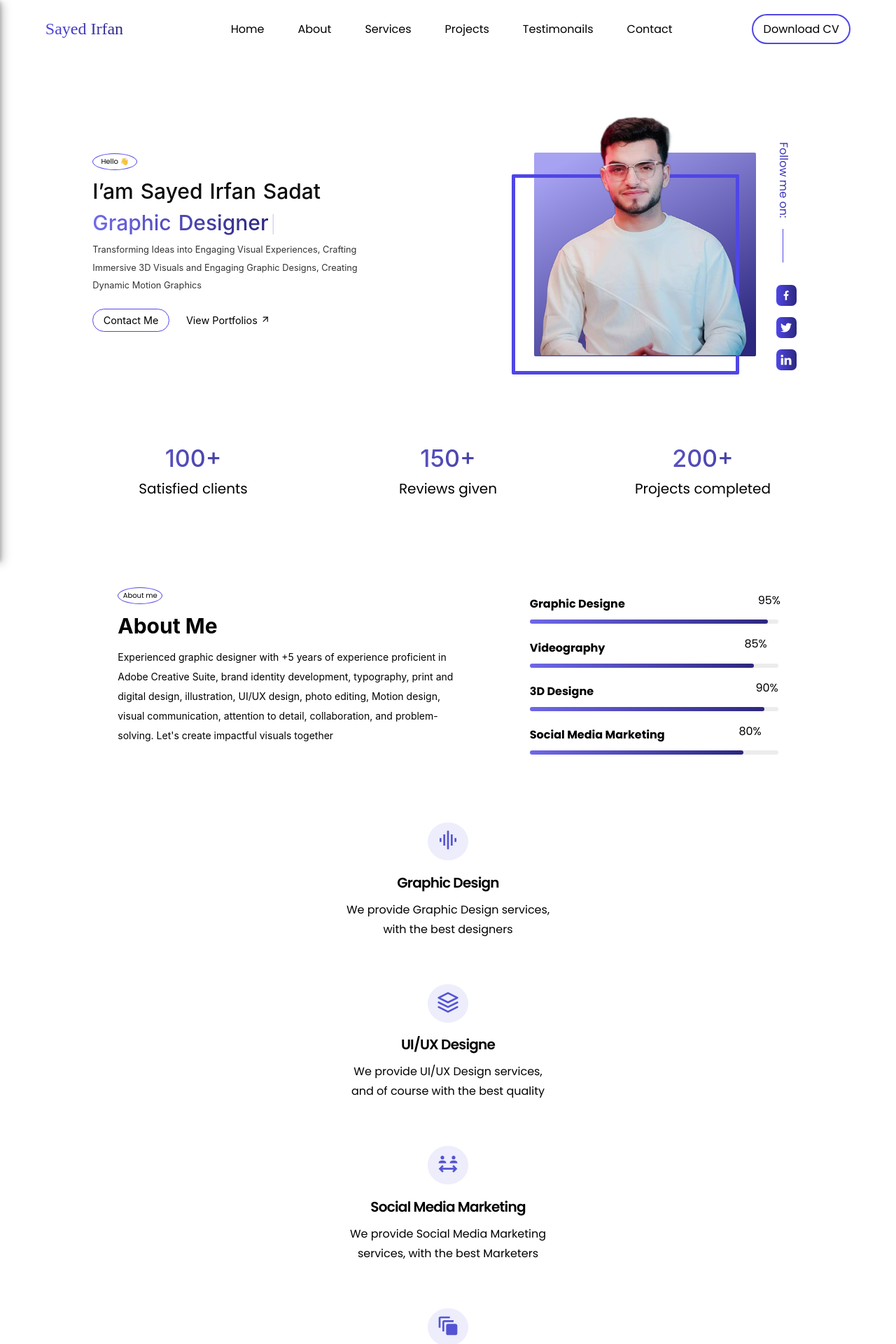
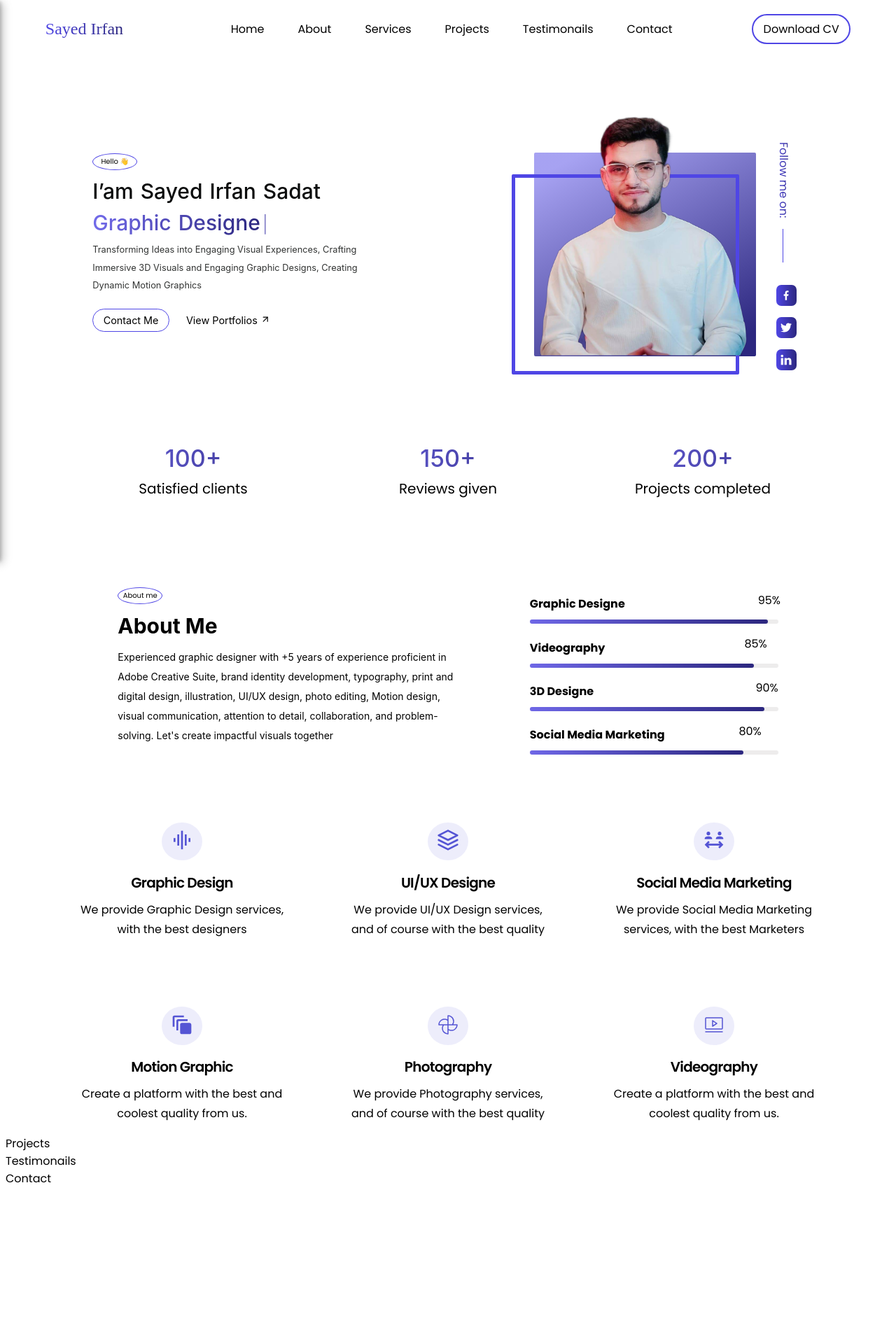
Before and after one commit to zainabturkmen/S-I-S, a React (Create React App) app: page / in a window 1280 px wide. Shown: the top 1920 px of the page at 70% size. After the commit the page ends 1704 px from the top, so only its background shows below. Built offline with nearby package versions, Linux system fonts and the light colour scheme; a web font is replaced by a local one.

Commit message:
adding updates

```diff
--- a/src/components/Services.js
+++ b/src/components/Services.js
@@ -67,6 +67,24 @@ const Wrapper = styled.div`
     width: 300px;
     margin-top: 0;
   }
+
+  @media (min-width: 1000px) {
+    .container {
+      flex-wrap: wrap;
+      flex-direction: row;
+      gap: 5em;
+    }
+  }
+
+  @media (min-width: 1500px) {
+    .container {
+      flex-wrap: wrap;
+      flex-direction: row;
+      /* gap: 5em; */
+      width: 1200px;
+      margin: auto 0;
+    }
+  }
 `;
 
 export default Services;
```
